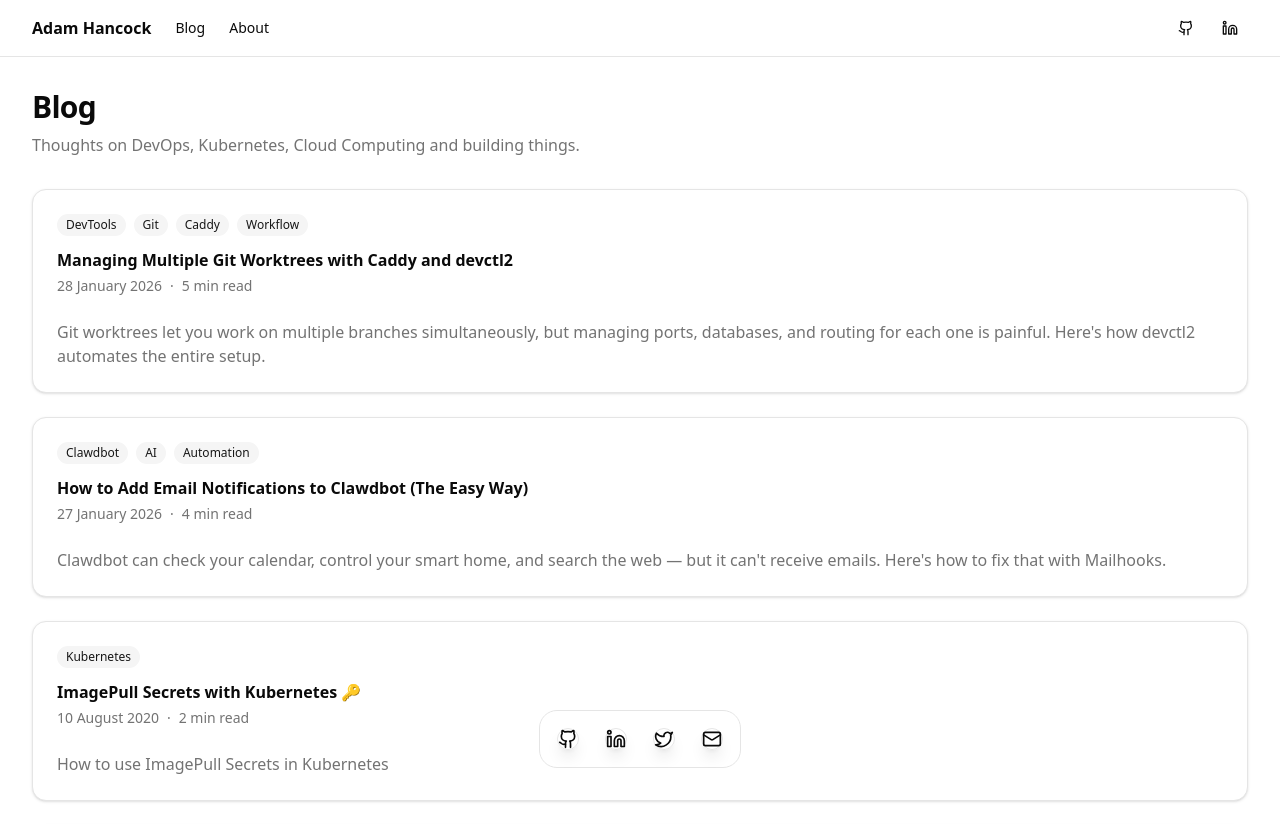
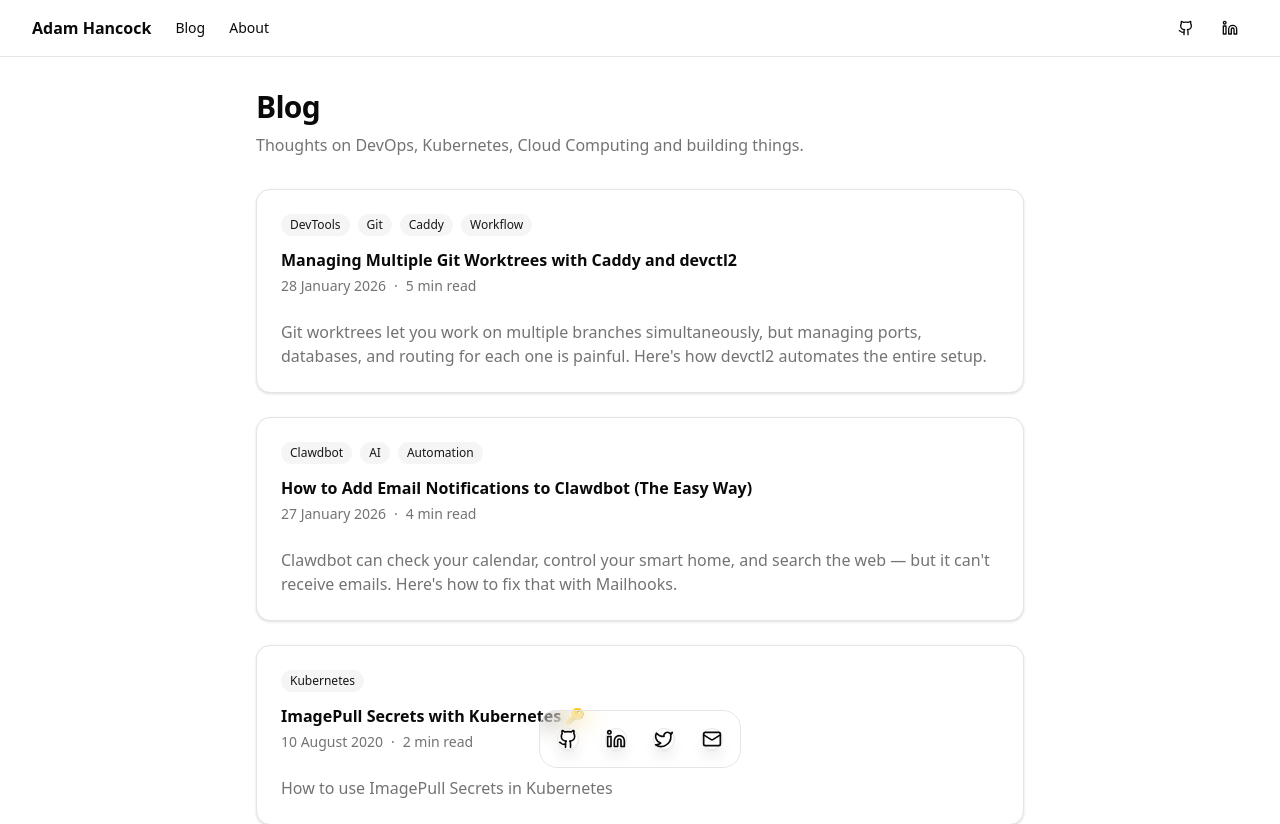
Before and after one commit to adamhancock/adamhancock-next, a Next.js app: page /blog in a window 1280 px wide. Shown: the top 824 px of the page. Built offline with nearby package versions, Linux system fonts and the light colour scheme.

Commit message:
fix: constrain blog listing and post width to max-w-3xl

```diff
--- a/src/app/blog/[slug]/page.tsx
+++ b/src/app/blog/[slug]/page.tsx
@@ -78,7 +78,7 @@
         type="application/ld+json"
         dangerouslySetInnerHTML={{ __html: JSON.stringify(jsonLd) }}
       />
-      <article className="max-w-4xl mx-auto">
+      <article className="max-w-3xl mx-auto">
         <Link
           href="/blog"
           className="inline-flex items-center text-sm text-muted-foreground hover:text-foreground mb-8"
--- a/src/app/blog/page.tsx
+++ b/src/app/blog/page.tsx
@@ -12,7 +12,7 @@
   const posts = await getBlogPosts();
 
   return (
-    <div className="space-y-8">
+    <div className="space-y-8 max-w-3xl mx-auto">
       <div className="space-y-2">
         <h1 className="text-3xl font-bold tracking-tight">Blog</h1>
         <p className="text-muted-foreground">
```
